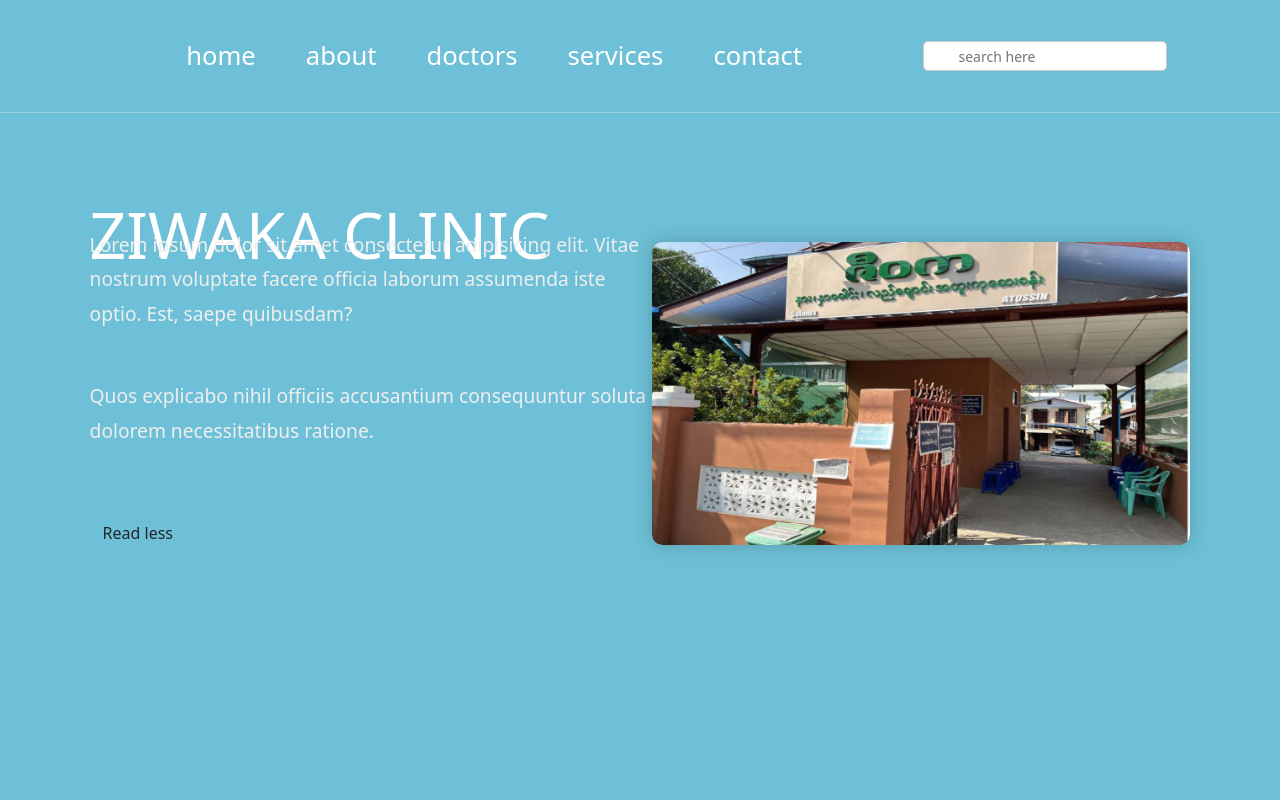
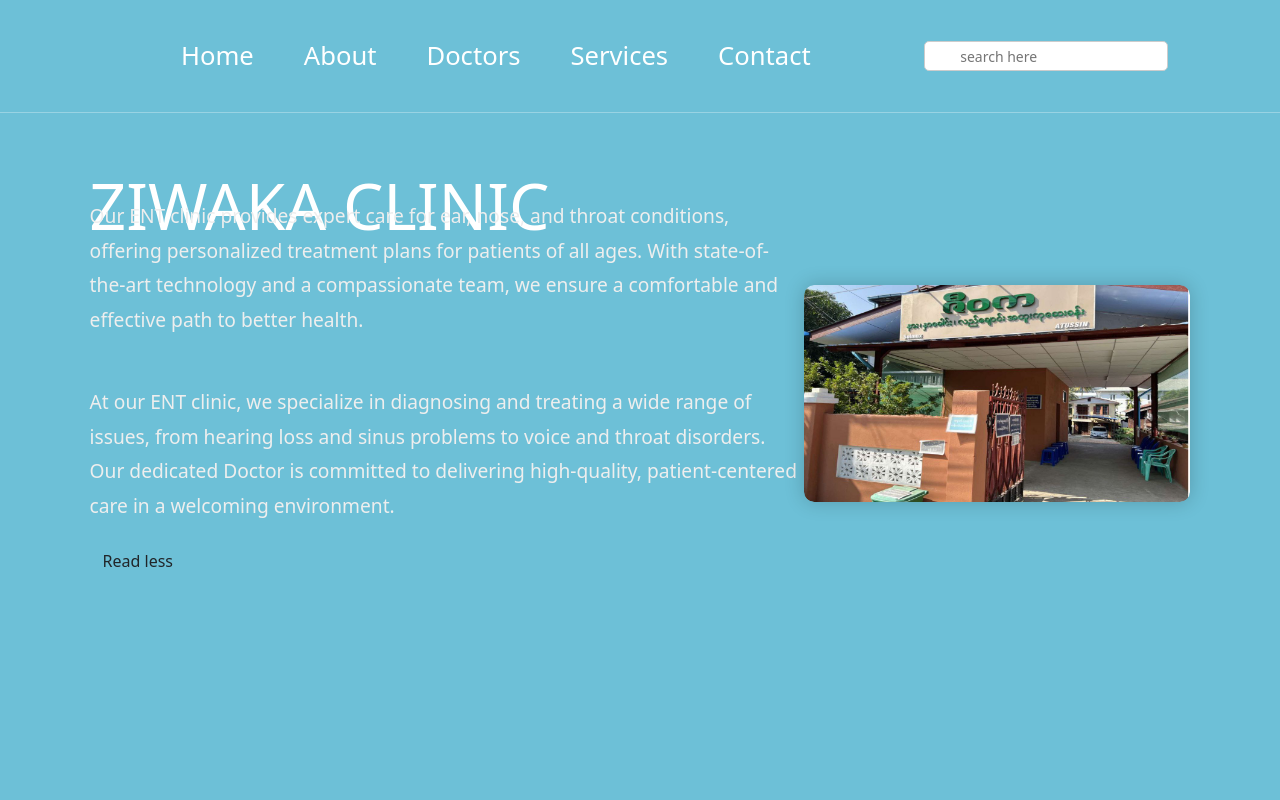
Before and after one commit to Okkar140708/ziwakaclinic.github.io, a plain HTML site: page index.html in a window 1280 px wide. Shown: the top 800 px of the page. Drawn offline with nearby package versions, Linux system fonts and the light colour scheme.

Commit message:
half done??

```diff
--- a/index.html
+++ b/index.html
@@ -20,11 +20,11 @@
     </a>
 
     <nav class="navbar">
-            <a href="#home">home</a>
-            <a href="#about">about</a>
-            <a href="#doctors">doctors</a>
-            <a href="#services">services</a>
-            <a href="#contact">contact</a>
+            <a href="#home">Home</a>
+            <a href="#about">About</a>
+            <a href="#doctors">Doctors</a>
+            <a href="#services">Services</a>
+            <a href="#contact">Contact</a>
 
     </nav>
 
@@ -46,8 +46,9 @@
 
     <div class="content">
         <h3>ZIWAKA CLINIC</h3>
-        <p class="description">Lorem ipsum dolor sit amet consectetur adipisicing elit. Vitae nostrum voluptate facere officia laborum assumenda iste optio. Est, saepe quibusdam?</p>
-        <p class="remaining ">Quos explicabo nihil officiis accusantium consequuntur soluta dolorem necessitatibus ratione.</p>
+        <p class="description">Our ENT clinic provides expert care for ear, nose, and throat conditions, offering personalized treatment plans for patients of all ages. With state-of-the-art technology and a compassionate team, we ensure a comfortable and effective path to better health.</p>
+        <p class="remaining ">
+            At our ENT clinic, we specialize in diagnosing and treating a wide range of issues, from hearing loss and sinus problems to voice and throat disorders. Our dedicated Doctor is committed to delivering high-quality, patient-centered care in a welcoming environment.</p>
         <a href="#" class="btn read-more">Read less</a> <!-- Initially "Read Less" -->
     </div>
 
```
